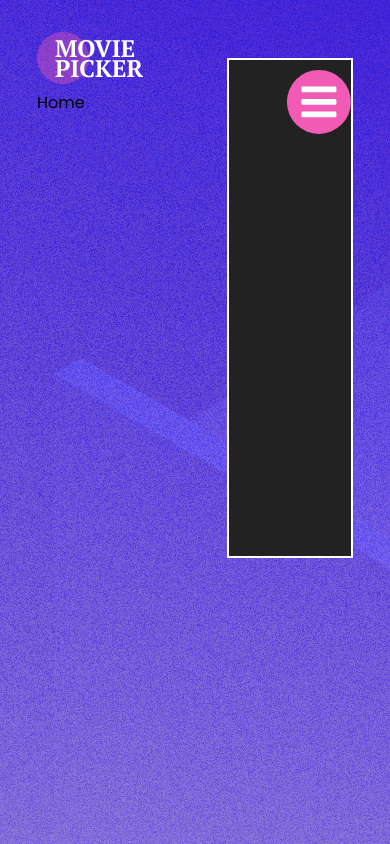
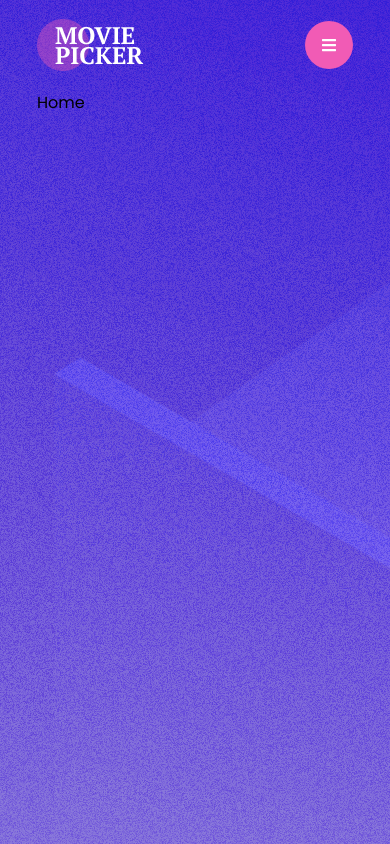
Before and after one commit to nadia-minster/movie-search-project, a React (Vite) app: page / in a window 390 px wide. Built offline with nearby package versions, Linux system fonts and the light colour scheme.

Commit message:
edited mobile menu

```diff
--- a/src/Navbar.jsx
+++ b/src/Navbar.jsx
@@ -4,47 +4,43 @@ import { FaBars, FaTimes } from "react-icons/fa";
 import logo from "./assets/images/logo.png";
 
 const Navbar = () => {
-  const [showMobileMenu, setShowMobileMenu] = useState(false);
-  const toggleMobileMenu = () => {
-    setShowMobileMenu(!showMobileMenu);
-  };
   const [isOpen, setIsOpen] = useState(false);
   const isMobile = useMediaQuery({ query: "(max-width: 768px)" });
+
+  const NavigationStyling = () => {
+    if (isMobile && isOpen) {
+      return "links-mobile links-active";
+    } else if (isMobile) {
+      return "links-mobile";
+    } else return "links";
+  };
+
+  const navigation = (
+    <nav className={`${isOpen && isMobile ? "active" : "navigation"}`}>
+      <ul className={NavigationStyling()}>
+        <li>About Us</li>
+        <li>Contact</li>
+        <li>Saved Movies</li>
+        <button className="btn">Login</button>
+      </ul>
+    </nav>
+  );
 
   return (
     <section className="main-navbar main">
       <img src={logo} alt="logo" />
       {!isMobile ? (
-        <nav className="navigation">
-          <ul>
-            <li>About Us</li>
-            <li>Contact</li>
-            <li>Saved Movies</li>
-            <button className="btn">Login</button>
-          </ul>
-        </nav>
+        navigation
       ) : (
-        <div class="screen-2">
-          <div class="hamburger hb-2">
+        <div>
+          <div class="hamburger hb-2" onClick={() => setIsOpen(!isOpen)}>
             {!isOpen ? (
-              <FaBars onClick={() => setIsOpen(!isOpen)} />
+              <FaBars className="icon" />
             ) : (
-              <FaTimes onClick={() => setIsOpen(!isOpen)} />
+              <FaTimes className="icon" />
             )}
           </div>
-          <div class="content">
-            <nav className={`${isOpen && "active"}`}>
-              <ul>
-                <li>LINK 1</li>
-                <li>LINK 2</li>
-                <li>LINK 3</li>
-                <li>LINK 4</li>
-                <li>LINK 5</li>
-                <li>LINK 6</li>
-              </ul>
-            </nav>
-            <div class="container-2"></div>
-          </div>
+          <div class="mobile-menu">{navigation}</div>
         </div>
       )}
     </section>
--- a/src/index.css
+++ b/src/index.css
@@ -15,6 +15,7 @@
   --clr-light: #fff;
   --clr-accent: #f15bb5;
   --clr-purple: #5215ff;
+  --clr-dark-purple: #3a1898;
 
   --fw-light: 300;
   --fw-regular: 500;
@@ -63,18 +64,9 @@ body {
 .main-navbar {
   width: 100%;
   height: 90px;
-  padding-top: 25px;
   display: flex;
   align-items: center;
   justify-content: space-between;
-}
-
-.navigation ul {
-  display: flex;
-  align-items: center;
-  color: #fff;
-  font-weight: var(--fw-regular);
-  gap: 24px;
 }
 
 .navigation ul li {
@@ -85,24 +77,14 @@ body {
 .navigation ul li:hover {
   color: var(--clr-accent);
 }
-/* */
-
-.screen-2 {
-  margin-top: 10rem;
-}
 
 .hamburger {
-  width: 4rem;
-  height: 4rem;
+  width: 3rem;
+  height: 3rem;
   position: sticky;
-  top: 2%;
-  left: 75%;
-
   display: flex;
   align-items: center;
   justify-content: center;
-  align-self: flex-start;
-
   border-radius: 50%;
   cursor: pointer;
   z-index: 10;
@@ -111,24 +93,18 @@ body {
   color: var(--clr-light);
 }
 
-.screen-2 {
-  position: relative;
-  width: 300px;
-  height: 500px;
-  margin-top: 500px;
-  background-color: transparent;
-  border: 2px solid rgb(255, 255, 255);
-  overflow: hidden;
+.icon {
+  width: 1rem;
+  height: 1rem;
 }
 
-.content {
+.mobile-menu {
+  position: fixed;
+  top: 0;
+  right: 0;
   width: 100%;
   height: 100%;
-  overflow-y: auto;
-  overflow-x: hidden;
-  position: absolute;
-
-  background-color: #ab4bab;
+  background-color: transparent;
 }
 
 nav {
@@ -139,13 +115,9 @@ nav {
   top: 0;
 }
 
-.content {
-  top: 0;
-  background-color: #222;
-}
 nav {
-  background-color: var(--clr-purple);
-  transition: 0.3s ease-in;
+  background: var(--clr-dark-purple);
+  transition: 0.5s ease-in;
   clip-path: circle(0px at 84.75% 6.5%);
   display: flex;
   align-items: center;
@@ -157,16 +129,25 @@ nav {
   clip-path: circle(150% at 84.75% 6.5%);
 }
 
-ul {
+.links-mobile ul {
   text-align: center;
   opacity: 0;
   transition: 0.3 ease-in;
 }
+
+.links-mobile ul {
+  display: flex;
+  align-items: center;
+  color: #fff;
+  font-weight: var(--fw-regular);
+  gap: 24px;
+}
+
 .links-active {
   opacity: 1;
 }
 
-li {
+.links-mobile ul li {
   font-family: sans-serif;
   text-shadow: 1px 1px 2px black;
   font-size: 3rem;
@@ -174,7 +155,7 @@ li {
   letter-spacing: 0.5rem;
   transition: 0.3 ease-in;
 }
-li:hover {
+.links-mobile ul li:hover {
   transform: scale(1.25);
   color: var(--clr-purple);
 }
```
